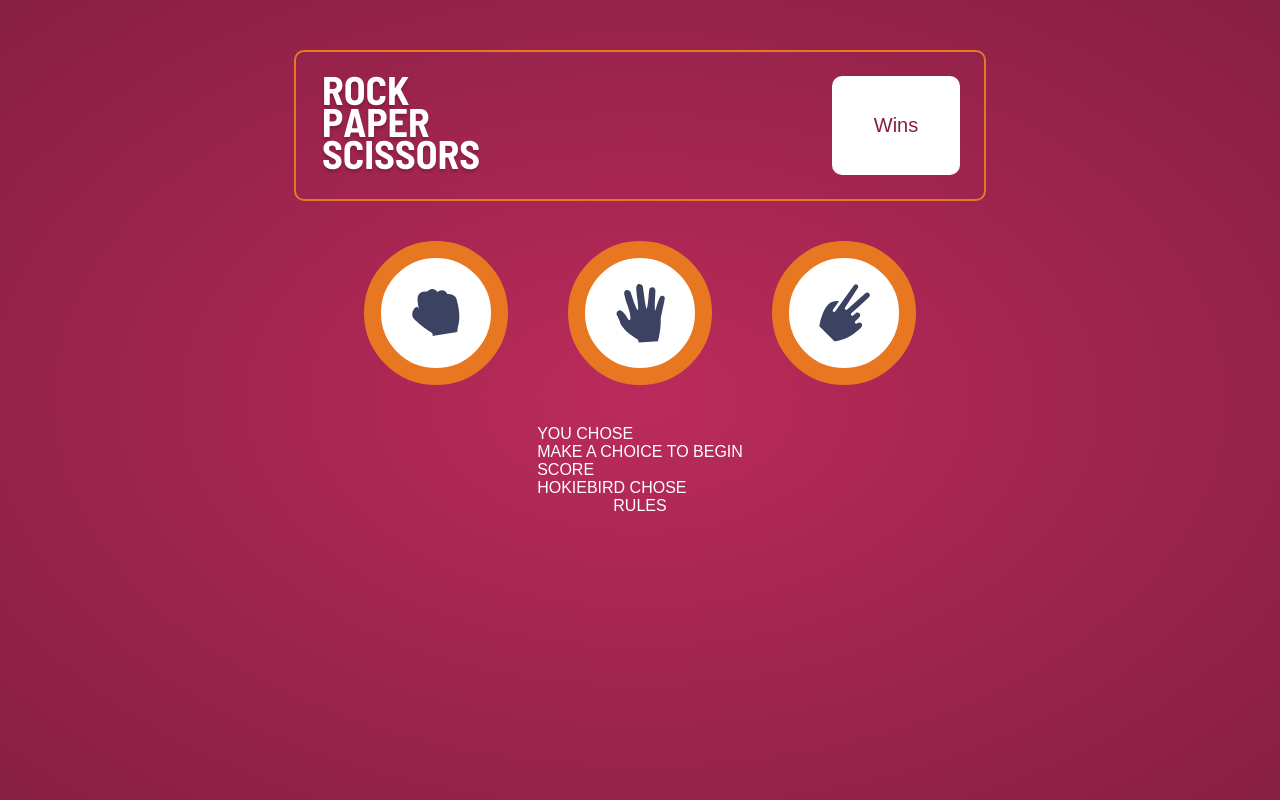
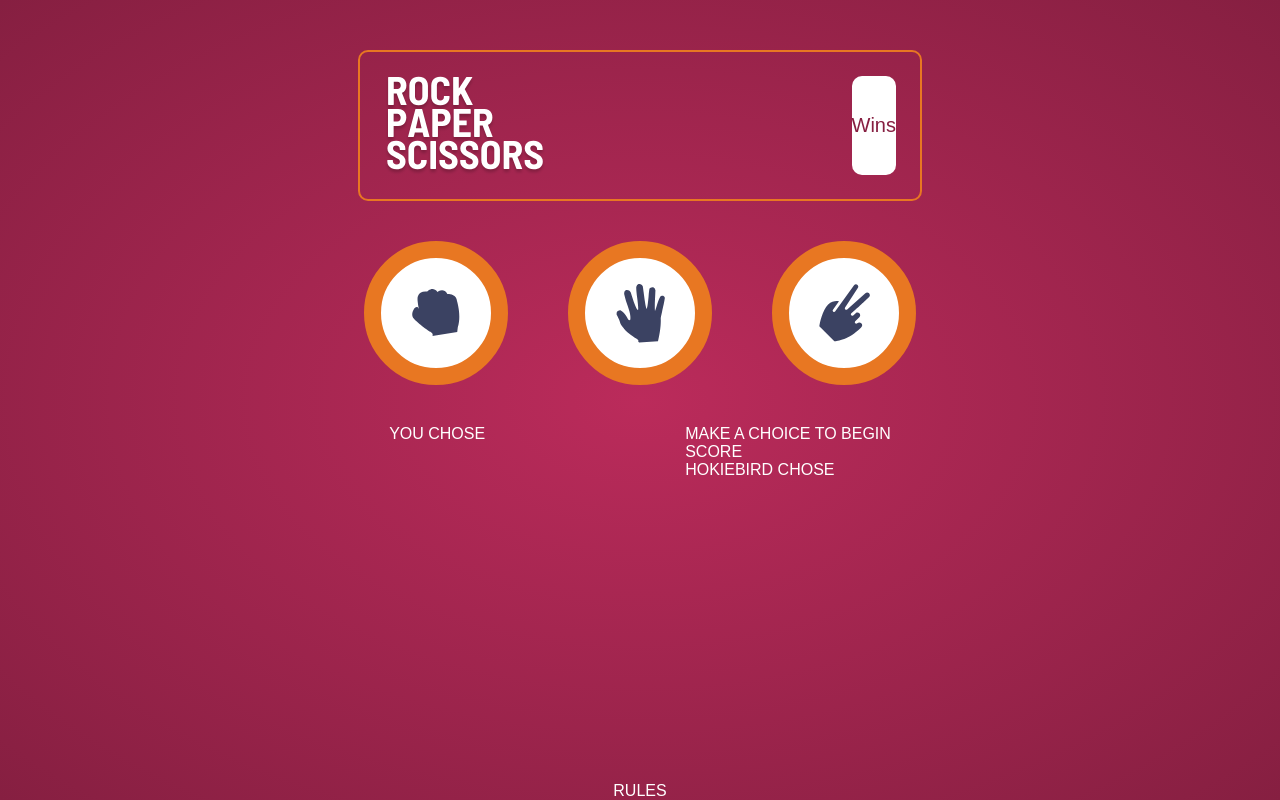
Before and after one commit to lumberger22/RockPaperScissors, a plain HTML site: page game.html in a window 1280 px wide. Drawn offline with Linux system fonts and the light colour scheme.

Commit message:
Update style.css

```diff
--- a/style.css
+++ b/style.css
@@ -9,6 +9,7 @@
 * {
     margin: 0;
     padding: 0;
+    box-sizing: content-box;
 }
 
 .circle {
@@ -36,24 +37,23 @@ body {
     display: flex;
     flex-direction: row;
     justify-content: space-between;
+    width: 40%;
     align-items: center;
-    max-width: 640px;
     border: solid var(--vt-lightorange);
     border-width: 2px;
     border-radius: 10px;
     margin-top: 50px;
     padding: 1.5rem;
-    gap: 350px;
 }
 
 .title {
     display: flex;
+    flex: 1;
     justify-content: left;
     align-items: center;
 }
 
 .win-counter {
-    width: 140px;
    background: white;
    font-size: 20px;
    border-radius: 10px;
@@ -79,3 +79,13 @@ body {
     border: solid 17px var(--vt-lightorange);
     border-radius: 50%;
 }
+
+.bottom-main {
+    display: flex;
+    flex: 1;
+    flex-direction: row;
+    justify-content: center;
+    align-items: flex-start;
+    color: white;
+    gap: 200px;
+}
```
